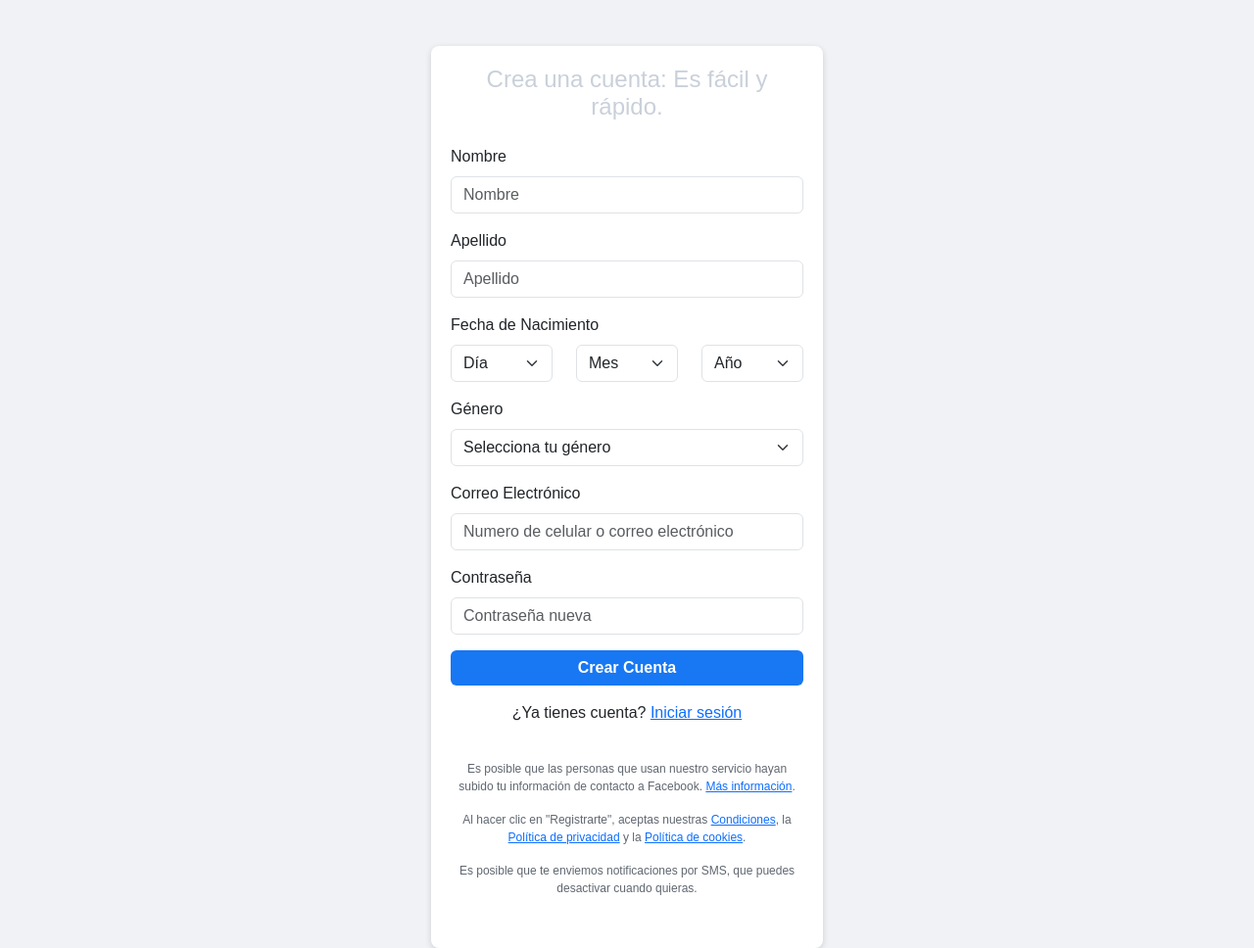
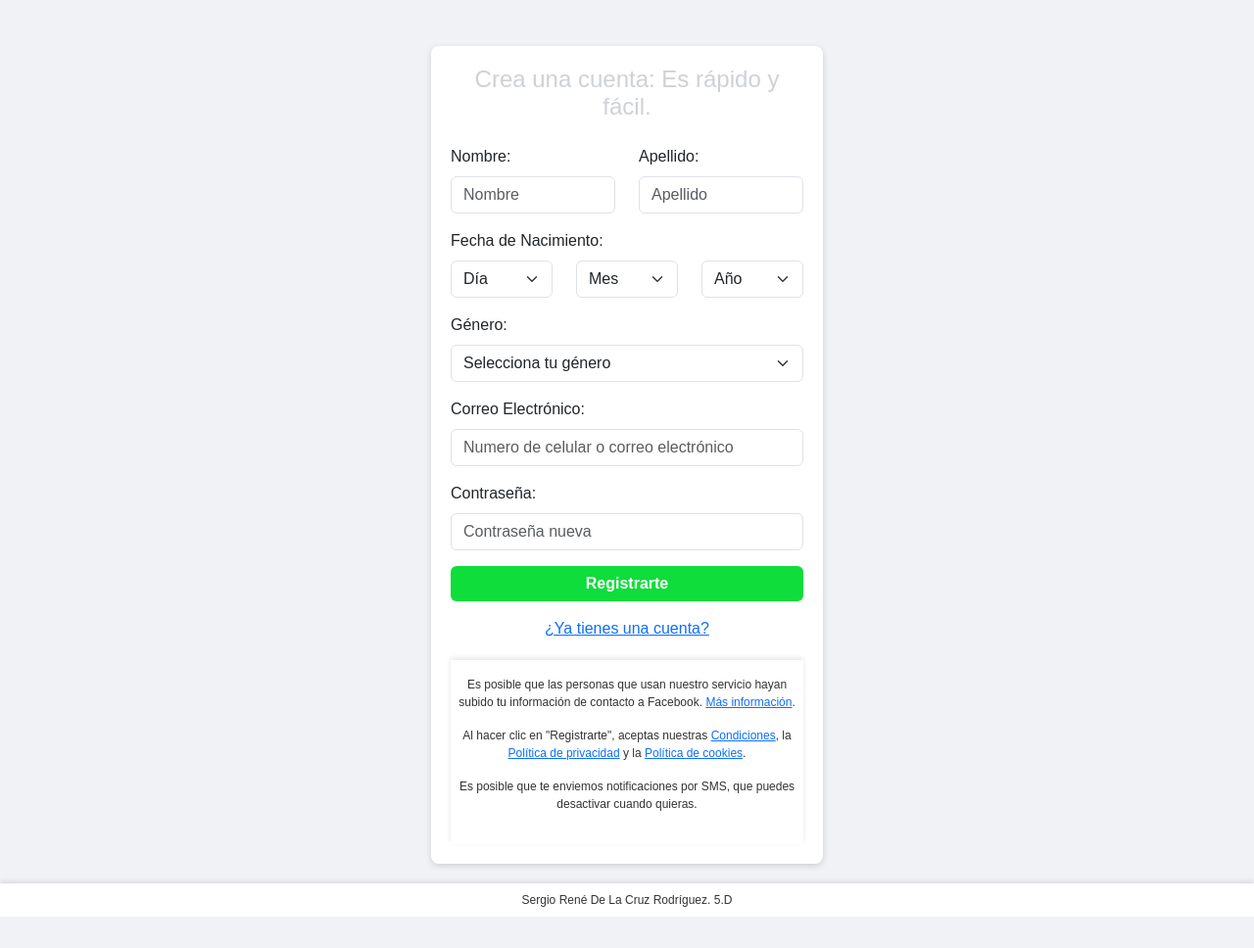
Before and after one commit to DeLaCruzSergioRene/face, a plain HTML site: page index.html in a window 1280 px wide. Shown: the part 101-1069 px from the top of the page at 98% size. After the commit the page ends 1037 px from the top, so only its background shows below. Drawn offline with nearby package versions, Linux system fonts and the light colour scheme.

Commit message:
listo, mas cambios y ya casi

```diff
--- a/estilos.css
+++ b/estilos.css
@@ -18,12 +18,12 @@ h1 {
 }
 h2 {
     font-size: 1.5rem;
-    color: #70839c60;
+    color: #7d858f60;
     text-align: center;
     margin-bottom: 20px;
 }
 .btn-facebook {
-    background-color: #1877f2;
+    background-color: #0edd3b;
     color: white;
     border: none;
     font-weight: bold;
@@ -36,3 +36,13 @@ h2 {
     color: #606770;
     margin-top: 20px;
 }
+.footer-container {
+    background-color: #ffffff;  /* Fondo blanco */
+    color: #333;  /* Texto oscuro para contraste */
+    text-align: center;  /* Centra el texto */
+    padding: 10px 0;  /* Añade espacio dentro del footer */
+    box-shadow: 0 -2px 5px rgba(0, 0, 0, 0.1);  /* Sombra suave para resaltar */
+    position: relative;
+    width: 100%;
+    bottom: 0;
+}
--- a/index.html
+++ b/index.html
@@ -11,20 +11,23 @@
 <body>
     <h1 class="text-center mb-8">Facebook</h1>
     <div class="container">
-        <h2 class="text-center mb-4">Crea una cuenta: Es fácil y rápido.</h2>
+        <h2 class="text-center mb-4">Crea una cuenta: Es rápido y fácil.</h2>
         <form>
-            <div class="mb-3">
-                <label for="nombre" class="form-label">Nombre</label>
+            <div class="row">
+                <div class="col-md-6 mb-3">
+                <label for="nombre" class="form-label">Nombre:</label>
                 <input type="text" class="form-control" id="nombre" placeholder="Nombre" required>
             </div>
 
-            <div class="mb-3">
-                <label for="apellido" class="form-label">Apellido</label>
+            <div class="col-md-6 mb-3">
+                <label for="apellido" class="form-label">Apellido:</label>
                 <input type="text" class="form-control" id="apellido" placeholder="Apellido" required>
             </div>
+            </div>
+
 
             <div class="mb-3">
-                <label for="fecha_nacimiento" class="form-label">Fecha de Nacimiento</label>
+                <label for="fecha_nacimiento" class="form-label">Fecha de Nacimiento:</label>
                 <div class="row">
                     <div class="col-md-4">
                         <select class="form-select" id="dia" required>
@@ -135,7 +138,7 @@
             </div>
 
             <div class="mb-3">
-                <label for="genero" class="form-label">Género</label>
+                <label for="genero" class="form-label">Género:</label>
                 <select class="form-select" id="genero" name="genero" required>
                 <option value="">Selecciona tu género</option>
                 <option value="mujer">Mujer</option>
@@ -145,16 +148,16 @@
             </div>
 
             <div class="mb-3">
-                <label for="email" class="form-label">Correo Electrónico</label>
+                <label for="email" class="form-label">Correo Electrónico:</label>
                 <input type="email" class="form-control" id="email" placeholder="Numero de celular o correo electrónico" required>
             </div>
 
             <div class="mb-3">
-                <label for="contrasena" class="form-label">Contraseña</label>
+                <label for="contrasena" class="form-label">Contraseña:</label>
                 <input type="password" class="form-control" id="contrasena" placeholder="Contraseña nueva" required>
             </div>
-            <button type="submit" class="btn btn-facebook w-100 mb-3">Crear Cuenta</button>
-            <p class="text-center">¿Ya tienes cuenta? <a href="#">Iniciar sesión</a></p>
+            <button type="submit" class="btn btn-facebook w-100 mb-3">Registrarte</button>
+            <p class="text-center"><a href="#">¿Ya tienes una cuenta?</a></p>
 
             <footer class="footer-container text-center py-3">
                 <p>Es posible que las personas que usan nuestro servicio hayan subido tu información de contacto a Facebook.
@@ -169,6 +172,7 @@
             </footer>
             </form>
         </div>
+        <footer class="footer-container text-center py-2">Sergio René De La Cruz Rodríguez. 5.D</footer>
     <script src="https://cdn.jsdelivr.net/npm/bootstrap@5.3.8/dist/js/bootstrap.bundle.min.js" integrity="sha384-FKyoEForCGlyvwx9Hj09JcYn3nv7wiPVlz7YYwJrWVcXK/BmnVDxM+D2scQbITxI" crossorigin="anonymous"></script>
 </body>
 </html>
```
